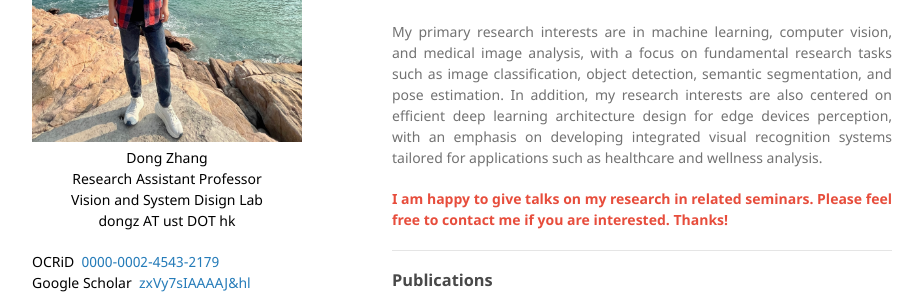
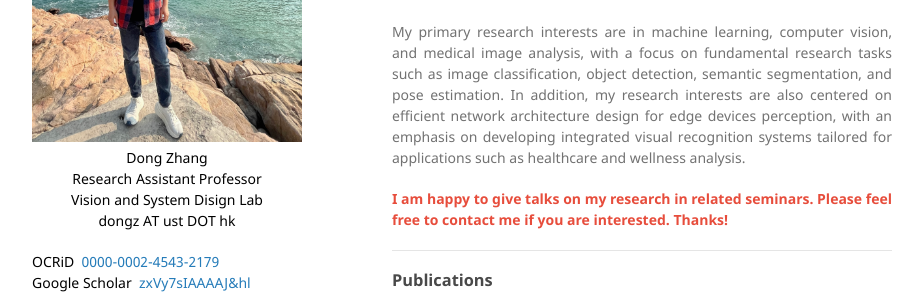
Before and after one commit to ZHANGDONG-NJUST/zhangdong-njust.github.io, a Jekyll site: the page built from index.md, in a window 1280 px wide and 900 px high. Shown: the part 305-600 px from the top of the window, without its empty margins (178-1101 px from the left). Built offline with Jekyll 4.4.1, drawn with Linux system fonts in a browser that asks for light colours; our own code applies the rules of GitHub Pages for plain Markdown files.

Commit message:
Update index.md

```diff
--- a/index.md
+++ b/index.md
@@ -7,7 +7,7 @@ I am now a Research Assistant Professor at the Department of Electronic and Comp
 </p>
 
 <p align="justify">
-My primary research interests are in machine learning, computer vision, and medical image analysis, with a focus on fundamental research tasks such as image classification, object detection, semantic segmentation, and pose estimation. In addition, my research interests are also centered on efficient deep learning architecture design for edge devices perception, with an emphasis on developing integrated visual recognition systems tailored for applications such as healthcare and wellness analysis.</p>
+My primary research interests are in machine learning, computer vision, and medical image analysis, with a focus on fundamental research tasks such as image classification, object detection, semantic segmentation, and pose estimation. In addition, my research interests are also centered on efficient network architecture design for edge devices perception, with an emphasis on developing integrated visual recognition systems tailored for applications such as healthcare and wellness analysis.</p>
 
 <p align="justify">
 <strong style="color:#e74d3c; font-weight:600"><strong style="color:#e74d3c; font-weight:600">I am happy to give talks on my research in related seminars. Please feel free to contact me if you are interested. Thanks!</strong></strong></p>
```
